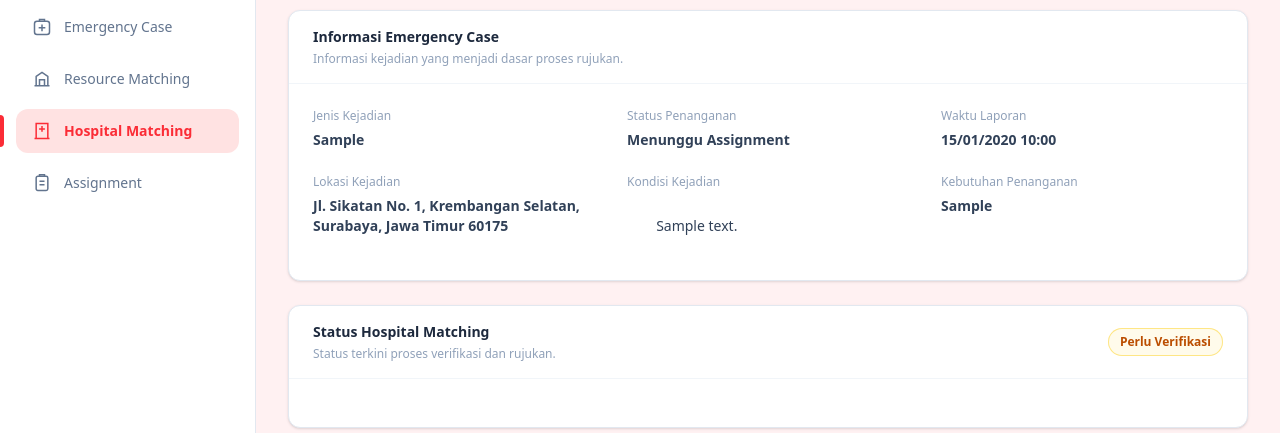
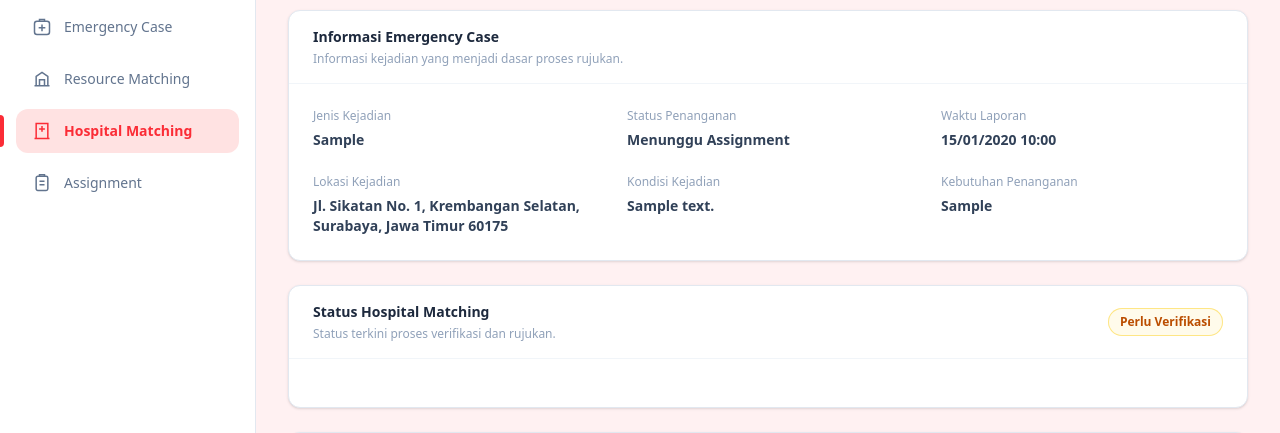
Before and after one commit to AgilePemdigi-2026/EmergencyChain, a Laravel app: page /petugas-ec/emergency-cases/1/hospital-matching in a window 1280 px wide. Shown: the part 206-639 px from the top of the page. Run offline with Laravel 12, Linux system fonts and the light colour scheme; a user stored in the database is signed in; data comes from the database, SQL or seed files in the repository; tables that the repository leaves empty hold one stand-in row (values such as "Sample post"); data that the repository does not hold is empty; style sheets or scripts are compiled from the project's sources; parts of the project's set-up code (start-up, migrations or seed data) failed here and were passed over.

Commit message:
feat(hospital): integrate referral notifications and improve case details

```diff
--- a/resources/views/petugas-ec/emergency-cases/hospital-matching.blade.php
+++ b/resources/views/petugas-ec/emergency-cases/hospital-matching.blade.php
@@ -107,15 +107,13 @@
                     {{ $case->lokasi?->alamat ?? 'Tidak tersedia' }}
                 </p>
             </div>
+            <div class="min-w-0 text-left">
+                <p class="text-xs font-medium text-slate-400">
+                    Kondisi Kejadian
+                </p>
+                <p class="mt-1.5 whitespace-pre-line break-words text-left text-sm font-semibold text-slate-700">{{ $case->kondisi ?? '-' }}</p>
+            </div>
 
-<div class="text-left">
-    <p class="text-left text-xs font-medium text-slate-400">
-        Kondisi Kejadian
-    </p>
-    <p class="mt-1.5 text-left whitespace-pre-wrap break-words text-sm text-slate-700">
-        {{ $case->kondisi ?? '-' }}
-    </p>
-</div>
 
             <div>
                 <p class="text-xs font-medium text-slate-400">Kebutuhan Penanganan</p>
```
Also changed, not shown: app/Services/Hospital/HospitalReferralService.php (+48 -2 lines).
